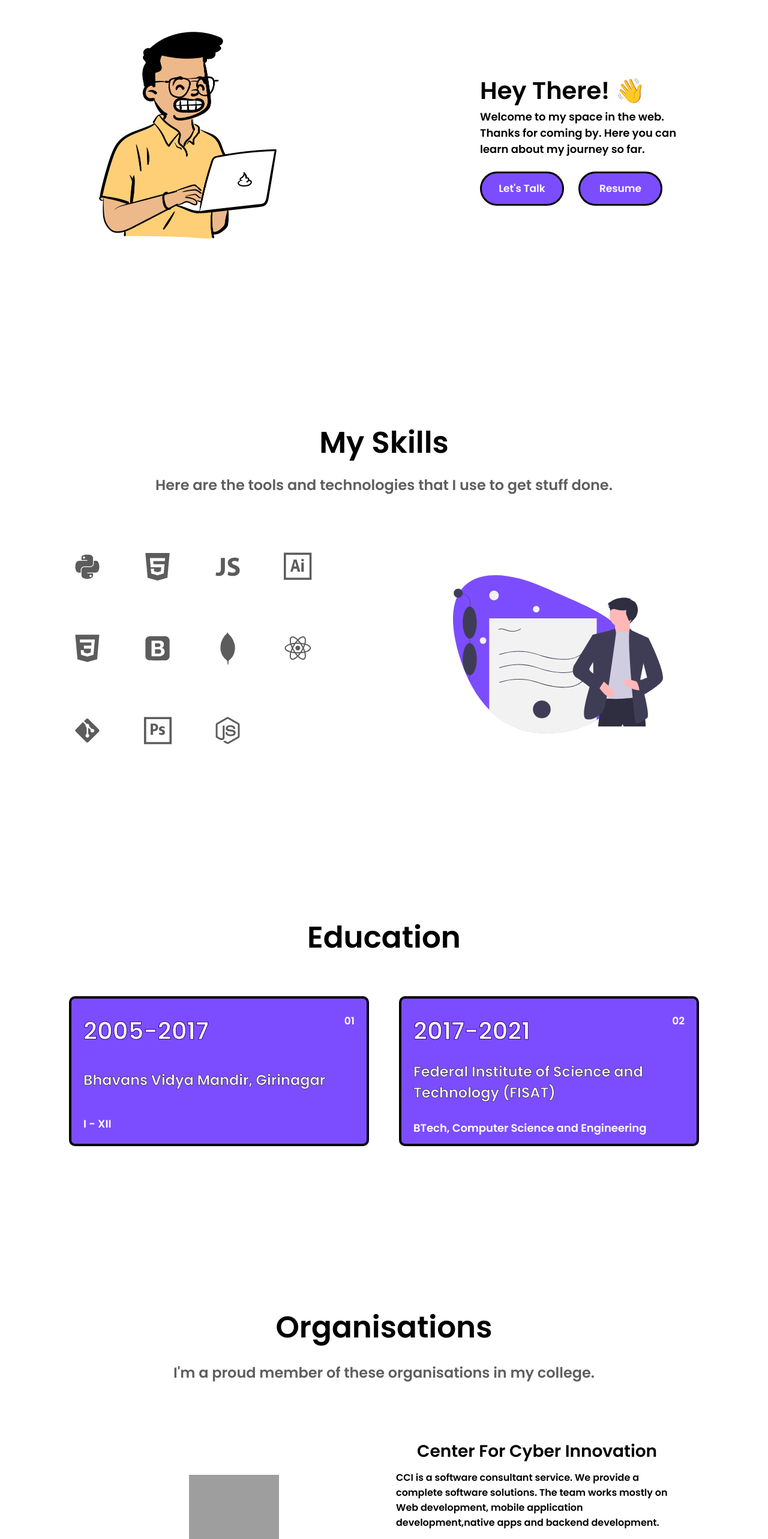
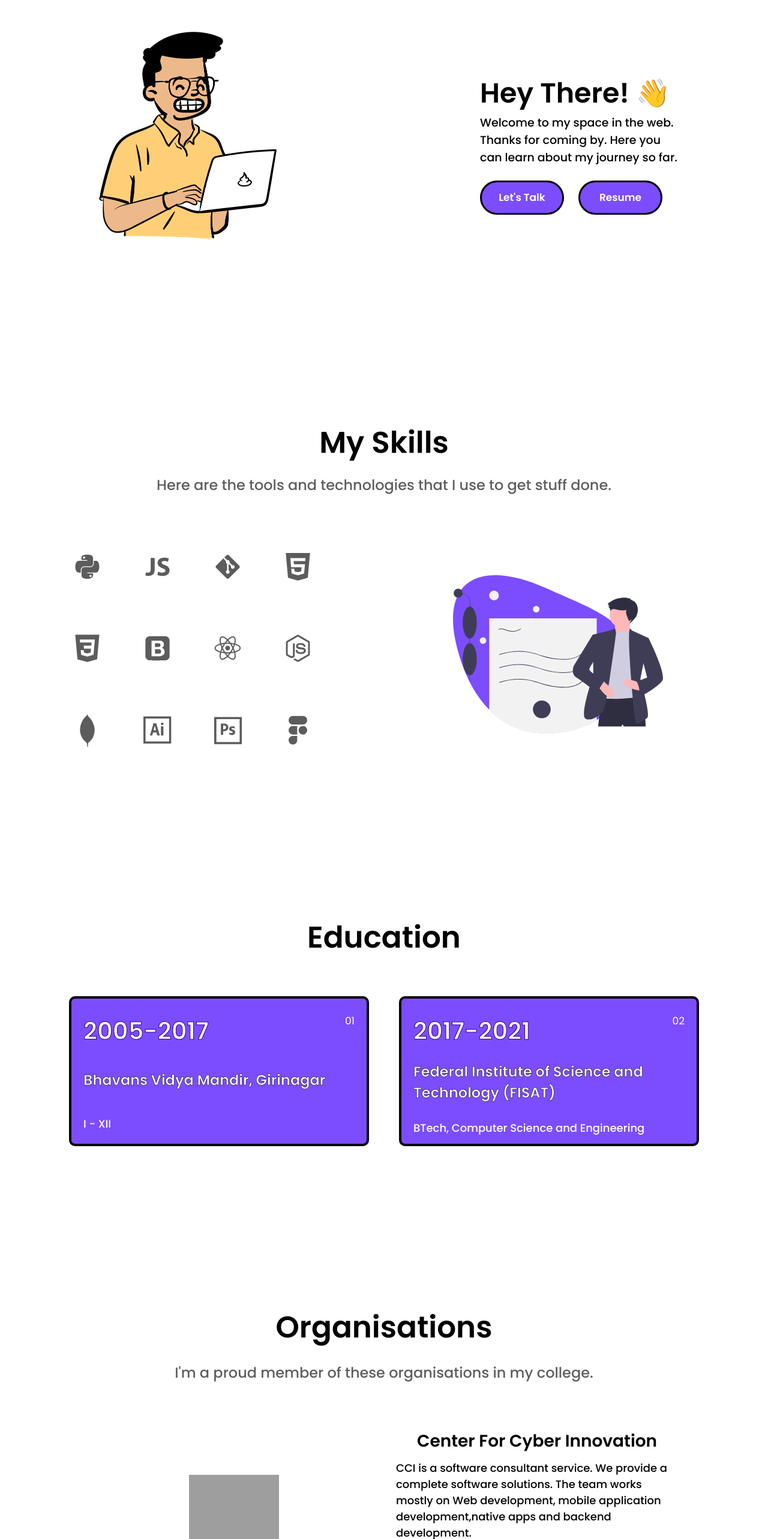
Before and after one commit to adarshajit/Portfolio-web-app, a React (Create React App) app: page / in a window 1280 px wide. Shown: the part 200-2766 px from the top of the page at 60% size. Built offline with nearby package versions, Linux system fonts and the light colour scheme; grey boxes are pictures that could not be loaded.

Commit message:
adjusted font size and added logo to sidebar

```diff
--- a/src/App.css
+++ b/src/App.css
@@ -1,4 +1,4 @@
-@import url("https://fonts.googleapis.com/css2?family=Poppins:wght@600&display=swap");
+@import url("https://fonts.googleapis.com/css2?family=Poppins:wght@200;300;400;500;600&display=swap");
 
 * {
   box-sizing: border-box;
--- a/src/Components/Navbar/navbarElements.js
+++ b/src/Components/Navbar/navbarElements.js
@@ -12,6 +12,7 @@ export const Nav = styled.nav`
 `;
 export const NavText = styled.span`
   padding-left: 7px;
+  font-weight: 600;
 `;
 
 export const LogoContainer = styled.div`
@@ -86,6 +87,7 @@ export const NavBtn = styled.nav`
   align-items: center;
   margin-right: -24px;
   margin-top: 20px;
+
   justify-content: center;
   right: 3rem;
 
--- a/src/Components/Sidebar/Sidebar.js
+++ b/src/Components/Sidebar/Sidebar.js
@@ -6,7 +6,10 @@ import {
   CloseIcon,
   SidebarWrapper,
   SidebarRoute,
+  Logo,
 } from "./SidebarElements";
+
+import MyLogo from "../../Assets/logo.png";
 
 const Sidebar = ({ isOpen, toggle }) => {
   return (
@@ -15,6 +18,7 @@ const Sidebar = ({ isOpen, toggle }) => {
         <CloseIcon />
       </Icon>
       <SidebarWrapper>
+        <Logo src={MyLogo} />
         <SidebarRoute to="/" onClick={toggle}>
           Home
         </SidebarRoute>
--- a/src/Components/Sidebar/SidebarElements.js
+++ b/src/Components/Sidebar/SidebarElements.js
@@ -33,28 +33,28 @@ export const Icon = styled.div`
 
 export const SidebarWrapper = styled.div`
   color: #000;
+  display: flex;
+  flex-direction: column;
 `;
 
-export const SidebarMenu = styled.ul`
-  display: grid;
-  grid-template-columns: 1fr;
-  grid-template-rows: repeat(6, 80px);
-  text-align: center;
-  @media screen and (max-width: 480px) {
-    grid-template-rows: repeat(6, 60px);
-  }
+export const Logo = styled.img`
+  align-self: center;
+  width: 100px;
+  position: absolute;
+  top: 70px;
 `;
 
 export const SidebarRoute = styled(LinkRouter)`
   display: flex;
   align-items: center;
   justify-content: center;
-  font-size: 1.5rem;
+  font-size: 2rem;
   text-decoration: none;
   list-style: none;
   transition: 0.2s ease-in-out;
   text-decoration: none;
   color: #000;
+  font-weight: 600;
   cursor: pointer;
   &:hover {
     color: #7c4dff;
--- a/src/Pages/HomePage/HomeElements.js
+++ b/src/Pages/HomePage/HomeElements.js
@@ -46,11 +46,18 @@ export const TextContainer = styled.div`
 `;
 
 export const HeroText = styled.h1`
-  font-size: 40px;
+  font-size: 46px;
+  @media screen and (max-width: 768px) {
+    font-size: 40px;
+  }
 `;
 
 export const TextInfo = styled.p`
-  font-size: 18px;
+  font-size: 19px;
+  font-weight: 500;
+  @media screen and (max-width: 768px) {
+    font-size: 20px;
+  }
 `;
 
 export const ButtonContainer = styled.div`
@@ -69,6 +76,7 @@ export const Button = styled.button`
   border-radius: 32px;
   background-color: #7c4dff;
   border: 3px solid #000;
+  font-weight: 600;
 
   &:hover {
     transition: all 0.3s ease-in-out;
--- a/src/Pages/HomePage/HomeSections/ContactSection/Contact.js
+++ b/src/Pages/HomePage/HomeSections/ContactSection/Contact.js
@@ -7,6 +7,7 @@ import {
   P1,
   P2,
   P3,
+  P,
   Button,
   MailIcon,
   ButtonWrapper,
@@ -57,6 +58,8 @@ const Contact = () => {
             </IconContext.Provider>
           </IconWrapper>
         </ContactInfo>
+
+        <P>© 2021 Adarsh Ajit</P>
       </ContactContainer>
     </>
   );
--- a/src/Pages/HomePage/HomeSections/ContactSection/ContactElements.js
+++ b/src/Pages/HomePage/HomeSections/ContactSection/ContactElements.js
@@ -58,6 +58,7 @@ export const P1 = styled.p`
   display: flex;
   font-size: 40px;
   color: #fff;
+  font-weight: 600;
 
   -webkit-text-stroke-width: 1px;
   -webkit-text-stroke-color: #000;
@@ -70,6 +71,7 @@ export const P2 = styled.p`
   align-self: center;
   font-size: 19px;
   color: #fff;
+  font-weight: 600;
 `;
 
 export const Button = styled.button`
@@ -77,6 +79,7 @@ export const Button = styled.button`
   height: 57px;
   font-size: 17px;
   color: #000;
+  font-weight: 600;
   justify-content: center;
   align-self: center;
   background-color: #fff;
@@ -116,6 +119,7 @@ export const P3 = styled.p`
   color: #5a5a5a;
   font-size: 24px;
   display: grid;
+  font-weight: 500;
   place-items: center;
   margin: -50px 0 0 0;
 `;
@@ -142,3 +146,10 @@ export const SocialIcon = styled.div`
     transition: all 0.3s ease-in-out;
   }
 `;
+
+export const P = styled.p`
+  padding: 32px;
+  font-weight: 500;
+  margin-top: 40px;
+  font-size: 18px;
+`;
--- a/src/Pages/HomePage/HomeSections/EducationSection/EducationElements.js
+++ b/src/Pages/HomePage/HomeSections/EducationSection/EducationElements.js
@@ -36,6 +36,7 @@ export const P1 = styled.p`
   font-size: 24px;
   color: #fff;
   padding: 20px 0 28px 0;
+  font-weight: 600;
   -webkit-text-stroke-width: 0.5px;
   -webkit-text-stroke-color: #000;
 `;
@@ -44,6 +45,7 @@ export const P2 = styled.p`
   font-size: 18px;
   color: #fff;
   padding-bottom: 20px;
+  font-weight: 500;
 `;
 
 export const EducationWrapper = styled.div`
--- a/src/Pages/HomePage/HomeSections/OrgSection/OrgElements.js
+++ b/src/Pages/HomePage/HomeSections/OrgSection/OrgElements.js
@@ -33,8 +33,9 @@ export const P = styled.p`
   font-size: 24px;
   color: #5e5e5e;
   margin: 20px 0 0 0;
+  font-weight: 500;
   @media screen and (max-width: 768px) {
-    font-size: 18px;
+    font-size: 20px;
     text-align: center;
     padding: 0 5px 0 5px;
   }
@@ -69,6 +70,7 @@ export const Button = styled.button`
   text-decoration: none;
   border-radius: 32px;
   border: 3px solid #000;
+  font-weight: 600;
 
   &:hover {
     transition: all 0.3s ease-in-out;
@@ -98,9 +100,15 @@ export const P1 = styled.p`
   text-align: center;
   font-size: 28px;
   margin: 0 0 10px 10px;
+  font-weight: 600;
 `;
 
 export const P2 = styled.p`
-  font-size: 16px;
+  font-size: 18px;
   margin: 0 20px 0 20px;
+  font-weight: 500;
+
+  @media screen and (max-width: 768px) {
+    font-size: 20px;
+  }
 `;
--- a/src/Pages/HomePage/HomeSections/TechSection/Tech.js
+++ b/src/Pages/HomePage/HomeSections/TechSection/Tech.js
@@ -9,6 +9,7 @@ import {
   Img,
 } from "./TechElements";
 import * as SkillIcon from "react-icons/di";
+import { CgFigma } from "react-icons/cg";
 import { IconContext } from "react-icons/lib";
 import skillImg from "../../../../Assets/skillImg.svg";
 const Tech = () => {
@@ -25,13 +26,13 @@ const Tech = () => {
                 <SkillIcon.DiPython />
               </Icon>
               <Icon>
-                <SkillIcon.DiHtml5 />
-              </Icon>
-              <Icon>
                 <SkillIcon.DiJavascript1 />
               </Icon>
               <Icon>
-                <SkillIcon.DiIllustrator />
+                <SkillIcon.DiGit />
+              </Icon>
+              <Icon>
+                <SkillIcon.DiHtml5 />
               </Icon>
               <Icon>
                 <SkillIcon.DiCss3 />
@@ -40,19 +41,24 @@ const Tech = () => {
                 <SkillIcon.DiBootstrap />
               </Icon>
               <Icon>
+                <SkillIcon.DiReact />
+              </Icon>
+              <Icon>
+                <SkillIcon.DiNodejsSmall />
+              </Icon>
+              <Icon>
                 <SkillIcon.DiMongodb />
               </Icon>
               <Icon>
-                <SkillIcon.DiReact />
+                <SkillIcon.DiIllustrator />
               </Icon>
-              <Icon>
-                <SkillIcon.DiGit />
-              </Icon>
+
               <Icon>
                 <SkillIcon.DiPhotoshop />
               </Icon>
+
               <Icon>
-                <SkillIcon.DiNodejsSmall />
+                <CgFigma />
               </Icon>
             </SkillIconWrapper>
           </IconContext.Provider>
--- a/src/Pages/HomePage/HomeSections/TechSection/TechElements.js
+++ b/src/Pages/HomePage/HomeSections/TechSection/TechElements.js
@@ -34,10 +34,11 @@ export const P = styled.p`
   justify-content: center;
   font-size: 24px;
   color: #5e5e5e;
+  font-weight: 500;
   @media screen and (max-width: 768px) {
     padding: 0 10px 0 17px;
     text-align: center;
-    font-size: 18px;
+    font-size: 20px;
   }
 `;
 
```
